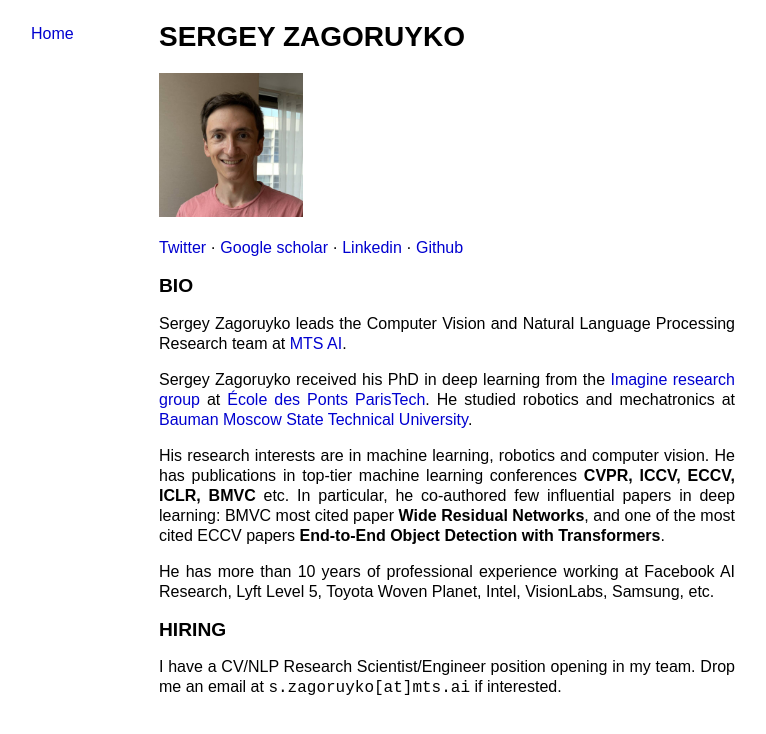
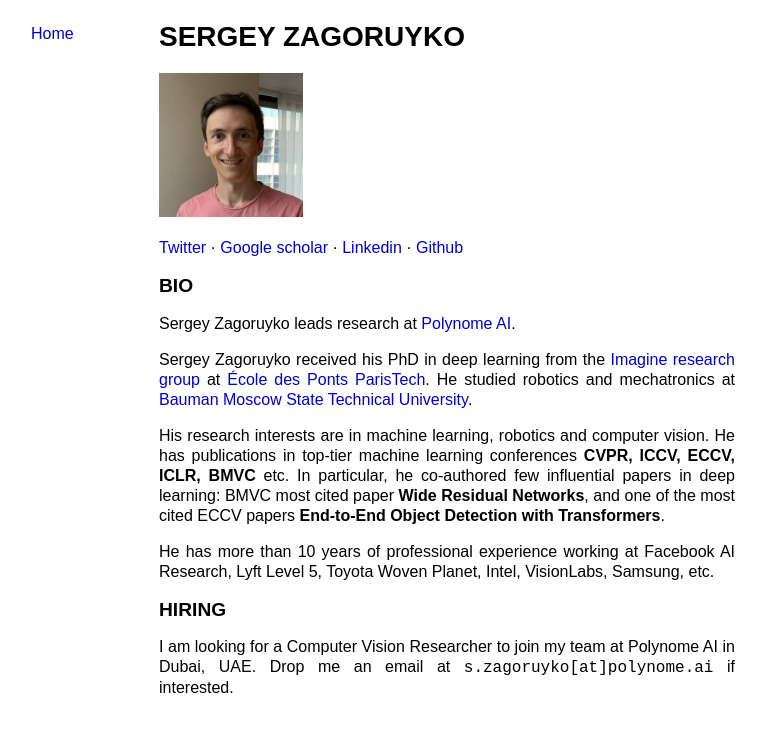
Before and after one commit to szagoruyko/szagoruyko.github.io, a plain HTML site: page index.html in a window 1280 px wide. Shown: the whole page, without its empty margins (193-959 px from the left). Drawn offline with Linux system fonts and the light colour scheme.

Commit message:
Update bio and hiring information for Sergey Zagoruyko

```diff
--- a/index.html
+++ b/index.html
@@ -56,8 +56,8 @@
 
 <h2>Bio</h2>
 
-<p>Sergey Zagoruyko leads the Computer Vision and Natural Language Processing Research team at
- <a href="https://mts.ai">MTS AI</a>.
+<p>Sergey Zagoruyko leads research at
+ <a href="https://polynome.ai">Polynome AI</a>.
 </p>
 
 <p>Sergey Zagoruyko received his PhD in deep learning from
@@ -81,8 +81,8 @@ Facebook AI Research, Lyft Level 5, Toyota Woven Planet, Intel, VisionLabs, Sams
 
 <h2>Hiring</h2>
 
-I have a CV/NLP Research Scientist/Engineer position opening in my team.
-Drop me an email at <code>s.zagoruyko[at]mts.ai</code> if interested.
+I am looking for a Computer Vision Researcher to join my team at Polynome AI in Dubai, UAE.
+Drop me an email at <code>s.zagoruyko[at]polynome.ai</code> if interested.
 
 </body>
 </html>
```
